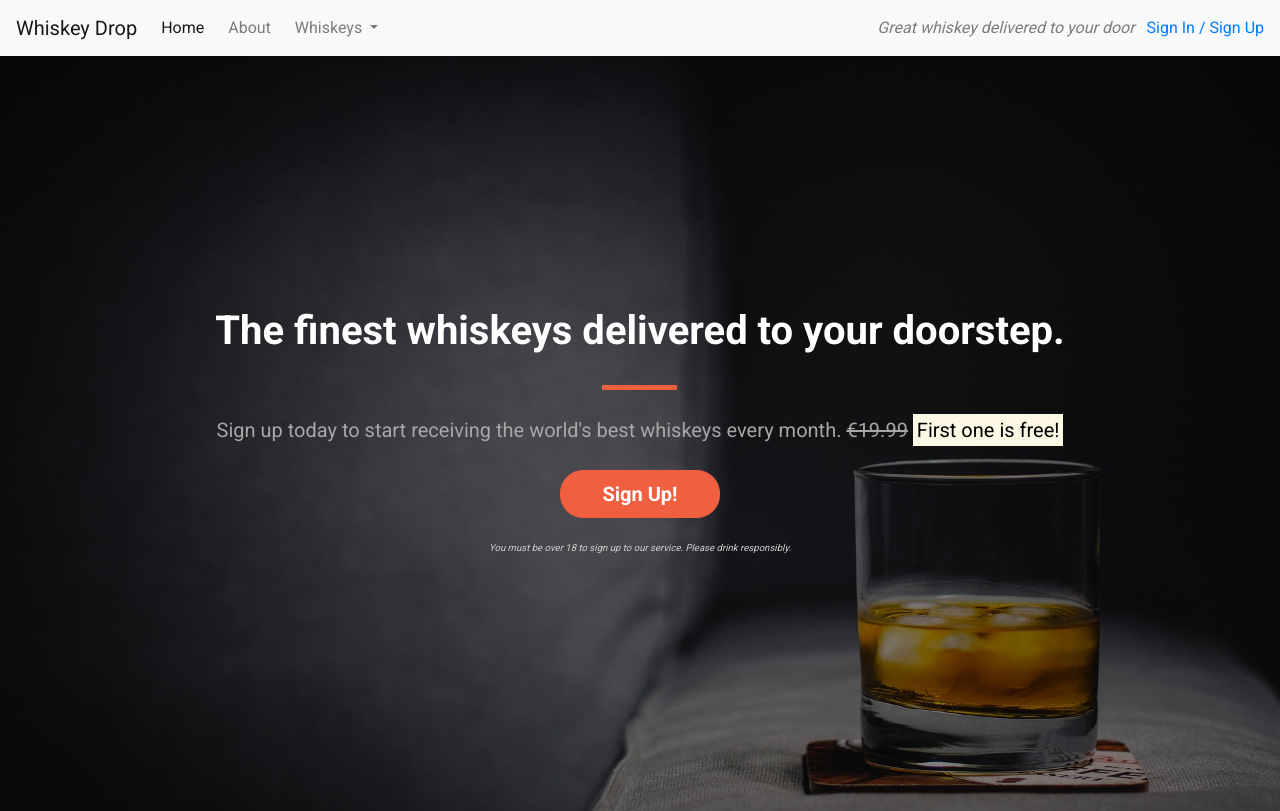
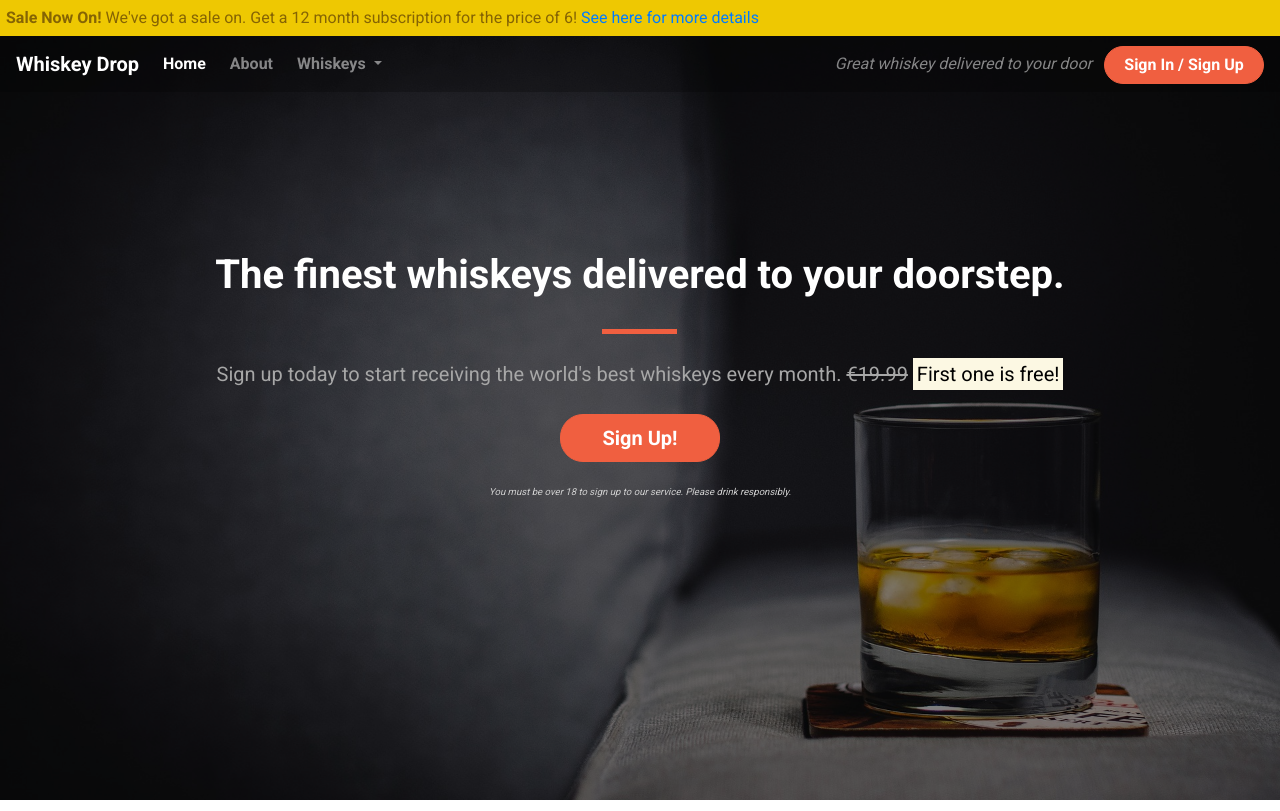
Before and after one commit to joeyo991/bootstrap, a plain HTML site: page index.html in a window 1280 px wide. Shown: the top 811 px of the page. Drawn offline with nearby package versions, Linux system fonts and the light colour scheme.

Commit message:
Updating our Nav and Alert

```diff
--- a/css/style.css
+++ b/css/style.css
@@ -2,8 +2,18 @@ body {
     font-family: 'Roboto', sans-serif;
 }
 
-.alert-container {
+.alert-container .col-12 {
+    padding-left: 0;
+    padding-right: 0;
+    z-index: 1;
+}
 
+.site-wide-alert {
+    border-radius: 0;
+    margin-bottom: 0;
+    padding: 5px;
+    background-color: #eec802;
+    border-color: #eec802;
 }
 
 .callout-container {
@@ -55,6 +65,36 @@ body {
     width: 35px;
 }
 
+/* Navbar */
+
+.navalert-container {
+    position: absolute;
+    top: 0;
+    left: 0;
+    padding-left: 0;
+    padding-right: 0;
+}
+
+.navbar {
+    margin-bottom: 0;
+    border: 0;
+    width: 100%;
+    background-color: rgba(0,0,0,0.25);
+    z-index: 1;
+}
+
+.navbar .navbar-toggler {
+    border: 0;
+}
+
+.navbar-brand {
+    font-weight: bold;
+}
+
+.navbar .navbar-nav a {
+    font-weight: bold;
+}
+
 /* Jumbotron */
 
 .jumbotron {
--- a/index.html
+++ b/index.html
@@ -14,7 +14,19 @@
 
 <body>
     <!--Nav-->
-    <nav class="navbar navbar-light navbar-expand-sm bg-light">
+    <div class="container-fluid navalert-container">
+        <div class="container-fluid alert-container">
+            <div class="row d-none d-sm-block">
+                <div class="col-12">
+                    <div class="site-wide-alert alert alert-warning">
+                        <strong>Sale Now On!</strong> We've got a sale on. Get a 12 month subscription for the price of
+                        6!
+                        <a href="">See here for more details</a>
+                    </div>
+                </div>
+            </div>
+        </div>
+        <nav class="navbar navbar-dark navbar-expand-sm">
             <a href="/" class="navbar-brand">
                 Whiskey Drop</a>
 
@@ -44,20 +56,12 @@
             </div>
             <div class="d-none d-md-block">
                 <p class="navbar-text my-auto mr-2"><i>Great whiskey delivered to your door</i></p>
-            <a href="/login">Sign In / Sign Up</a>
+                <a href="/login" class="btn btn--cta btn--red">Sign In / Sign Up</a>
             </div>
             <!--</div>-->
         </nav>
-    <!-- <div class="container alert-container">
-        <div class="row d-none d-sm-block">
-            <div class="col-12">
-                <div class="alert alert-warning">
-                    <strong>Sale Now On!</strong> We've got a sale on. Get a 12 month subscription for the price of 6!
-                    <a href="">See here for more details</a>
     </div>
-            </div>
-        </div>
-    </div> -->
+
     <div class="container-fluid callout-container">
         <!-- Callout -->
         <div class="opaque-overlay">&nbsp;</div>
@@ -70,7 +74,8 @@
                         <s class="d-none d-sm-inline">€19.99</s>
                         <span class="d-inline d-sm-none"><br></span>
                         <strong><mark>First one is free!</mark></strong></p>
-                    <p><button class="btn btn-lg btn-lg btn--cta btn--red" data-toggle="modal" data-target="#signUpModal">Sign
+                    <p><button class="btn btn-lg btn-lg btn--cta btn--red" data-toggle="modal"
+                            data-target="#signUpModal">Sign
                             Up!</button></p>
                     <p class="text-muted"><small>You must be over 18 to sign up to our service. Please drink
                             responsibly.</small></p>
```
Lines whose indentation alone changed are shown as unchanged.
